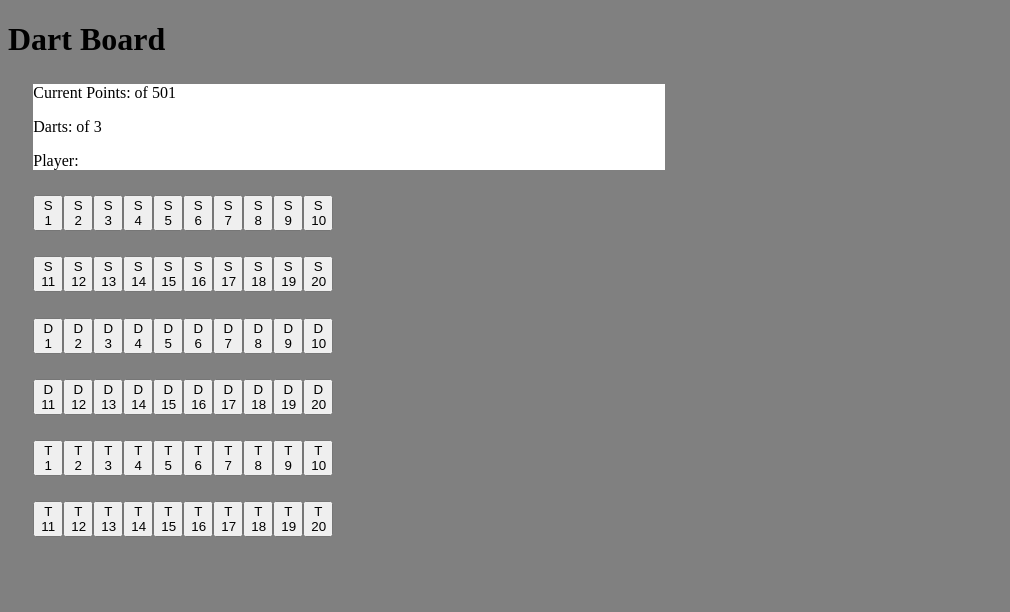
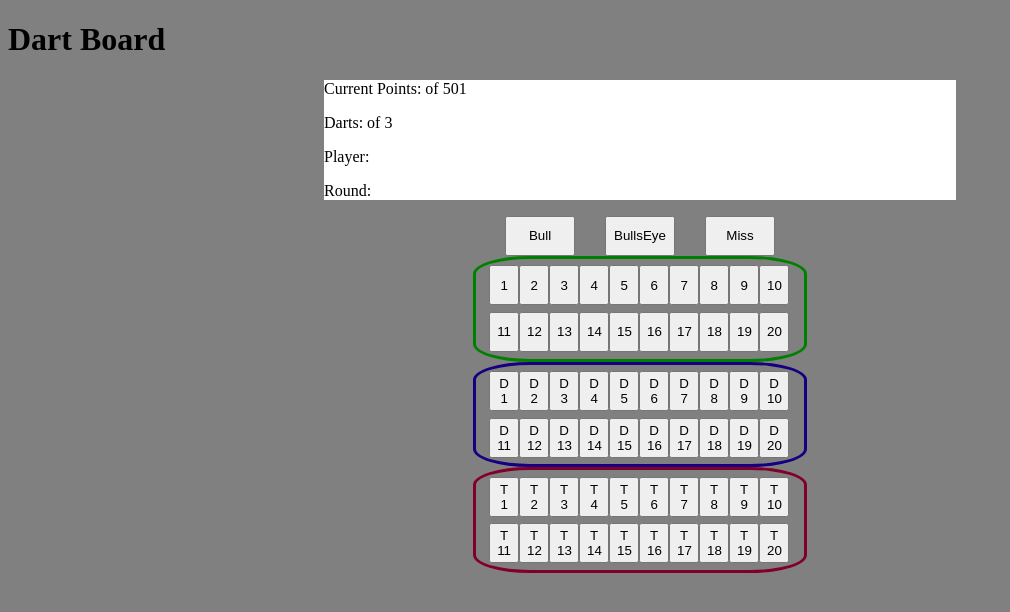
Before and after one commit to ric03/dart-board, an Angular app: page / in a window 1280 px wide. Shown: the top 612 px of the page, without its empty margins (0-1010 px from the left). Built offline with nearby package versions, Linux system fonts and the light colour scheme.

Commit message:
Always center and roundCounter

```diff
--- a/src/app/input/input-button-row/input-button-row.component.html
+++ b/src/app/input/input-button-row/input-button-row.component.html
@@ -1,24 +1,33 @@
+<div class="extraButtonsDiv">
+<button (click)="reduceBull(25)">Bull</button>
+<button (click)="reduceBullsEye(50)">BullsEye</button>
+<button (click)="reduceDartCounter()">Miss</button>
+</div>
+<div class="SingleButtonGroup">
 <div class="buttonDiv">
     <button *ngFor="let num of arrayOf10; let i = index" (click)="reduceSingle(i + 1)">
-      S {{i + 1}}
+       {{i + 1}}
     </button>
 </div>
 <div class="buttonDiv">
     <button *ngFor="let num of arrayOf10; let i = index" (click)="reduceSingle(i + 11)">
-        S {{i + 11}}
+         {{i + 11}}
       </button>
 </div>
+</div>
+<div class="DoubleButtonGroup">
 <div class="buttonDiv">
     <button *ngFor="let num of arrayOf10; let i = index" (click)="reduceDouble(i + 1)">
        D {{i + 1}}
     </button>
-
 </div>
 <div class="buttonDiv">
     <button *ngFor="let num of arrayOf10; let i = index" (click)="reduceDouble(i + 11)">
         D {{i + 11}}
      </button>
 </div>
+</div>
+<div class="TripleButtonGroup">
 <div class="buttonDiv">
     <button *ngFor="let num of arrayOf10; let i = index" (click)="reduceTriple(i + 1)">
         T {{i + 1}}
@@ -29,3 +38,4 @@
         T {{i + 11}}
     </button>
 </div>
+</div>
--- a/src/app/input/input-button-row/input-button-row.component.scss
+++ b/src/app/input/input-button-row/input-button-row.component.scss
@@ -1,11 +1,44 @@
-button{
-width:30px;
-
+.extraButtonsDiv{
+    width:300px;
+    margin:0 auto;
+    button{
+        margin-left:5%;
+        margin-right:5%;
+        width:70px;
+        height: 40px;
+        }
 }
 button:hover{
     background-color: red;
 }
 .buttonDiv{
     width:300px;
-    margin: 2%;
+    margin: 4%;
+    margin-bottom:2%;
+    margin-top:2%;
+    button{
+        width:30px;
+        height: 40px;
+        }
 }
+.SingleButtonGroup{
+    margin:0 auto;
+    width:328px;
+    border-radius: 17%;
+    border: solid;
+    border-color: green;
+}
+.DoubleButtonGroup{
+    margin:0 auto;
+    width:328px;
+    border-radius: 17%;
+    border: solid;
+    border-color: rgb(23, 0, 128);
+}
+.TripleButtonGroup{
+    margin:0 auto;
+    width:328px;
+    border-radius: 17%;
+    border: solid;
+    border-color: rgb(128, 0, 43);
+}
--- a/src/app/input/input-button-row/input-button-row.component.ts
+++ b/src/app/input/input-button-row/input-button-row.component.ts
@@ -26,4 +26,15 @@ export class InputButtonRowComponent implements OnInit {
     this.dartCounterService.reduceCountBy(points*3);
   }
 
+  public reduceBull(points: number) {
+    this.dartCounterService.reduceCountBy(points);
+  }
+  public reduceBullsEye(points: number) {
+    this.dartCounterService.reduceCountBy(points);
+  }
+
+  public reduceDartCounter() {
+    this.dartCounterService.reduceDartCount();
+  }
+
 }
--- a/src/app/score-board/output/output.component.html
+++ b/src/app/score-board/output/output.component.html
@@ -2,4 +2,5 @@
 <p> Current Points: {{points$ | async}} of 501</p>
 <p> Darts: {{dartCount$ | async}} of 3</p>
 <p> Player: {{playerName$ | async}}</p>
+<p> Round: {{roundCount$ | async}}</p>
 </div>
--- a/src/app/score-board/output/output.component.scss
+++ b/src/app/score-board/output/output.component.scss
@@ -2,4 +2,5 @@
     width: 50%;
     margin: 2%;
     background-color:  white;
+    margin: 0 auto;
 }
--- a/src/app/score-board/output/output.component.ts
+++ b/src/app/score-board/output/output.component.ts
@@ -12,12 +12,14 @@ export class OutputComponent implements OnInit {
   public points$: Subject<number>;
   public dartCount$: Subject<number>;
   public playerName$: Subject<string>;
+  public roundCount$: Subject<number>;
   arrayOfPlayersOutout =  Array(5);
 
   constructor(private dartCounterService: DartCounterService) {
     this.points$ = this.dartCounterService.points$;
     this.dartCount$ = this.dartCounterService.dartCount$;
     this.playerName$ = this.dartCounterService.playerName$;
+    this.roundCount$ = this.dartCounterService.roundCount$;
   }
 
   ngOnInit(): void { }
--- a/src/app/services/dart-counter.service.ts
+++ b/src/app/services/dart-counter.service.ts
@@ -15,13 +15,16 @@ export class DartCounterService {
 
   private first: Player = {id:1, playerName: 'Player 1', points:501, dartCount:3};
   private second: Player = {id:2, playerName: 'Player 2', points:501, dartCount:3};
+  private roundCount = 0;
 
   public points$: Subject<number> = new Subject();
   public dartCount$: Subject<number> = new Subject();
   public playerName$: Subject<string> = new Subject();
+  public roundCount$: Subject<number> = new Subject();
 
   // `this.` is always required to access class members and functions
   private currentPlayer: Player = this.first;
+  private round: Number = this.roundCount;
 
   reduceCountBy(points: number) {
     if( (this.currentPlayer.points - points) >= 0 && this.currentPlayer.dartCount > 0){
@@ -32,9 +35,13 @@ export class DartCounterService {
       this.currentPlayer.points;
     }
     this.points$.next(this.currentPlayer.points);
-
   }
-
+  reduceCountByBull(){
+    this.currentPlayer.points -= 25;
+  }
+  reduceCountByBullSEye(){
+    this.currentPlayer.points -= 50;
+  }
   reduceDartCount() {
     if( (this.currentPlayer.dartCount - 1) >= 0 ){
       this.currentPlayer.dartCount -= 1;
@@ -59,6 +66,7 @@ export class DartCounterService {
       this.currentPlayer = this.first;
       this.currentPlayer.playerName = this.first.playerName;
     }
+    this.roundCount$.next(this.roundCount+=1);
   }
   winCheck(){
     if(this.currentPlayer.points == 0 && this.currentPlayer.dartCount >= 0){
```
